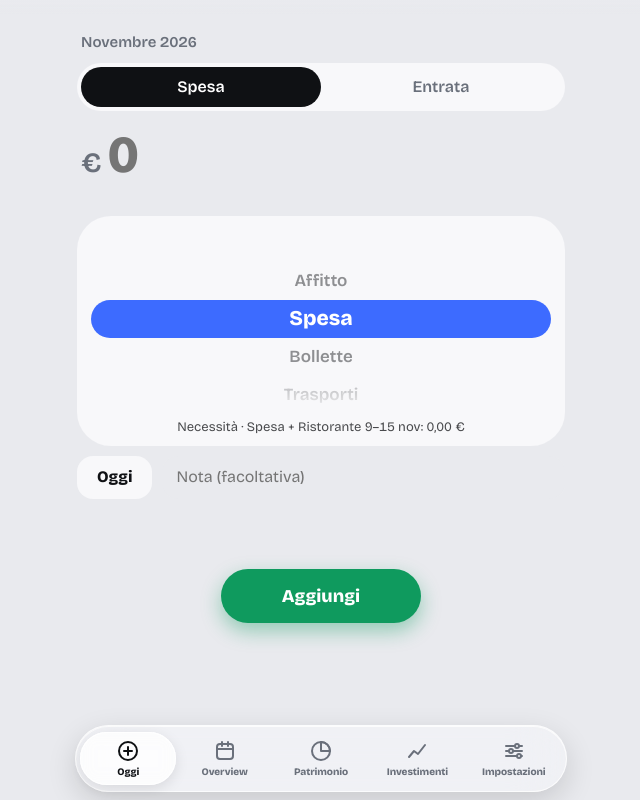
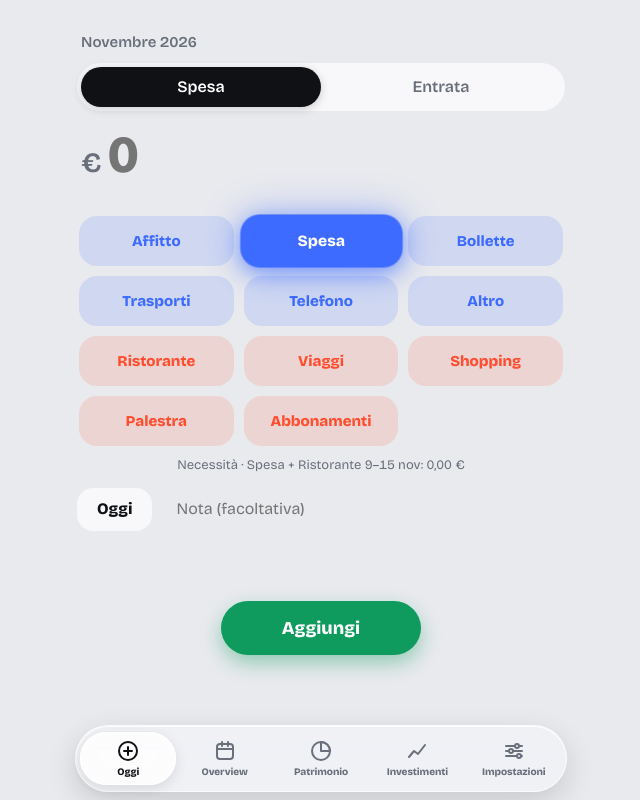
Before and after one commit to richi307/budgeting, a plain HTML site: page index.html in a window 1280 px wide. Shown: the whole page, without its empty margins (319-959 px from the left). Drawn offline with nearby package versions, Linux system fonts and the light colour scheme.

Commit message:
Add files via upload

```diff
--- a/index.html
+++ b/index.html
@@ -14,10 +14,10 @@
 <title>Spese</title>
 <link href="https://fonts.googleapis.com/css2?family=Bricolage+Grotesque:opsz,wght@12..96,400;12..96,600;12..96,800&display=swap" rel="stylesheet">
 <style>
-:root{--bg:#e9eaee;--card:#f8f8fa;--ink:#0f1114;--mute:#6a707b;--line:rgba(15,17,20,.08);--dark:#f8f8fa;--bn:#3d6bff;--bs:#ff4d2e;--acc:#ff4d2e;--n:#3d6bff;--s:#bd6f00;--r:#0f9a5e;--bad:#e5322d;--glass:rgba(248,248,250,.5);--hi:rgba(255,255,255,.75);--btn:#0f1114;--btnt:#fff;
+:root{--bg:#e9eaee;--card:#f8f8fa;--ink:#0f1114;--mute:#6a707b;--line:rgba(15,17,20,.08);--dark:#f8f8fa;--bn:#3d6bff;--bs:#ff4d2e;--c:#ff4d2e;--on:#fff;--acc:#ff4d2e;--n:#3d6bff;--s:#bd6f00;--r:#0f9a5e;--bad:#e5322d;--glass:rgba(248,248,250,.5);--hi:rgba(255,255,255,.75);--btn:#0f1114;--btnt:#fff;
 box-sizing:border-box;padding-top:env(safe-area-inset-top,0px);padding-bottom:env(safe-area-inset-bottom,0px)}
-@media (prefers-color-scheme:dark){:root:not([data-theme="light"]){--bg:#0b0c0e;--card:#17181c;--ink:#f3f4f6;--mute:#8b909b;--line:rgba(255,255,255,.09);--dark:#24262b;--bn:color-mix(in srgb,#7a98ff 55%,transparent);--bs:color-mix(in srgb,#ff4d2e 85%,transparent);--n:#7a98ff;--s:#ffb92e;--r:#2dd18a;--bad:#ff6b66;--glass:rgba(40,43,50,.5);--hi:rgba(255,255,255,.18);--btn:#f3f4f6;--btnt:#0f1114}}
-:root[data-theme="dark"]{--bg:#0b0c0e;--card:#17181c;--ink:#f3f4f6;--mute:#8b909b;--line:rgba(255,255,255,.09);--dark:#24262b;--bn:color-mix(in srgb,#7a98ff 55%,transparent);--bs:color-mix(in srgb,#ff4d2e 85%,transparent);--n:#7a98ff;--s:#ffb92e;--r:#2dd18a;--bad:#ff6b66;--glass:rgba(40,43,50,.5);--hi:rgba(255,255,255,.18);--btn:#f3f4f6;--btnt:#0f1114}
+@media (prefers-color-scheme:dark){:root:not([data-theme="light"]){--bg:#0b0c0e;--card:#17181c;--ink:#f3f4f6;--mute:#8b909b;--line:rgba(255,255,255,.09);--dark:#24262b;--bn:color-mix(in srgb,#7a98ff 55%,transparent);--bs:color-mix(in srgb,#ff4d2e 85%,transparent);--c:#ff6a4d;--on:#0f1114;--n:#7a98ff;--s:#ffb92e;--r:#2dd18a;--bad:#ff6b66;--glass:rgba(40,43,50,.5);--hi:rgba(255,255,255,.18);--btn:#f3f4f6;--btnt:#0f1114}}
+:root[data-theme="dark"]{--bg:#0b0c0e;--card:#17181c;--ink:#f3f4f6;--mute:#8b909b;--line:rgba(255,255,255,.09);--dark:#24262b;--bn:color-mix(in srgb,#7a98ff 55%,transparent);--bs:color-mix(in srgb,#ff4d2e 85%,transparent);--c:#ff6a4d;--on:#0f1114;--n:#7a98ff;--s:#ffb92e;--r:#2dd18a;--bad:#ff6b66;--glass:rgba(40,43,50,.5);--hi:rgba(255,255,255,.18);--btn:#f3f4f6;--btnt:#0f1114}
 *{box-sizing:border-box;-webkit-tap-highlight-color:transparent}
 body{margin:0;background:var(--bg);color:var(--ink);font:16px/1.4 "Bricolage Grotesque",-apple-system,BlinkMacSystemFont,"Helvetica Neue",Arial,sans-serif;font-variant-numeric:tabular-nums}
 main{max-width:520px;margin:0 auto;padding:16px 16px 120px}
@@ -96,6 +96,19 @@ button{transition:transform .25s cubic-bezier(.2,.8,.2,1),background-color .2s,o
 .top .row2{margin-bottom:10px}.top .row2 input{padding:10px 14px}.top .add{margin-bottom:0;height:54px}
 html{touch-action:pan-x pan-y}
 .top .add{display:flex;align-items:center;justify-content:center;width:fit-content;min-width:200px;padding:0 44px;margin:70px auto 0}
+.top .row2{margin-top:14px}
+.cats{height:264px}
+.wg{display:grid;grid-template-columns:repeat(3,1fr);gap:10px;padding:6px 2px 4px}
+.wd{height:50px;border-radius:18px;font-size:15px;font-weight:700;background:color-mix(in srgb,var(--g) 14%,transparent);color:var(--g)}
+.wd.nec{--g:var(--n)}.wd.sva{--g:var(--c)}
+.wd.on{background:var(--g);color:var(--on);transform:scale(1.04);box-shadow:0 0 0 1px color-mix(in srgb,var(--g) 55%,transparent),0 6px 20px color-mix(in srgb,var(--g) 55%,transparent),0 0 38px color-mix(in srgb,var(--g) 40%,transparent);animation:glow .6s ease-out}
+@keyframes glow{from{box-shadow:0 0 0 0 color-mix(in srgb,var(--g) 70%,transparent)}}
+.cats .hint{text-align:center;font-size:13px;color:var(--mute);opacity:1;margin-top:6px;min-height:18px}
+.cats:empty{height:0}
+.seg.sl{position:relative}
+.seg.sl .pl{position:absolute;top:4px;bottom:4px;left:4px;width:calc(50% - 4px);border-radius:999px;background:var(--btn);box-shadow:0 2px 10px rgba(0,0,0,.18);transition:transform .45s cubic-bezier(.3,1.3,.5,1)}
+.seg.sl button{position:relative;z-index:1;transition:color .25s}
+.seg.sl .on{background:none;color:var(--btnt);animation:none}
 </style>
 </head>
 <body>
@@ -152,9 +165,9 @@ const hintTxt=()=>{if(F.t!='spesa')return '';const y=+F.d.slice(0,4),m=+F.d.slic
 const dl=d=>d==today()?'Oggi':`${+d.slice(8)} ${MESI[+d.slice(5,7)-1].slice(0,3).toLowerCase()}`;
 function vOggi(){const n=new Date(),s=st(n.getFullYear(),n.getMonth()),sp=F.t=='spesa';
 return `<div class="top"><header class="hd"><div class="mute" style="font-size:15px;font-weight:600">${MESI[n.getMonth()]} ${n.getFullYear()}</div></header>
-<div class="seg"><button class="${sp?'on':''}" data-a="t" data-v="spesa">Spesa</button><button class="${sp?'':'on'}" data-a="t" data-v="entrata">Entrata</button></div>
+<div class="seg sl"><i class="pl" style="transform:translateX(${sp?0:100}%)"></i><button class="${sp?'on':''}" data-a="t" data-v="spesa">Spesa</button><button class="${sp?'':'on'}" data-a="t" data-v="entrata">Entrata</button></div>
 <div class="amtw"><div class="amtbox"><span>€</span><input id="amt" inputmode="decimal" placeholder="0" value="${esc(F.a)}" aria-label="Importo"></div><div class="mute" id="pv" style="padding:0 4px;min-height:20px"></div></div>
-${sp?`<div class="dev"><div class="wv"><div class="band ${CATS.nec.includes(F.c)?'n':'s'}" id="band"></div><div class="wheel" id="wh"><div class="wp"></div>${ALL.map(c=>`<div class="wi ${c==F.c?'on':''}">${c}</div>`).join('')}<div class="wp"></div></div></div><div class="hint" id="hint">${esc(hintTxt())}</div></div>`:''}
+<div class="cats">${sp?`<div class="wg">${ALL.map(c=>`<button class="wd ${CATS.nec.includes(c)?'nec':'sva'} ${c==F.c?'on':''}" data-a="c" data-c="${c}">${c}</button>`).join('')}</div><div class="hint" id="hint">${esc(hintTxt())}</div>`:''}</div>
 <div class="row2"><label class="dchip"><span id="dl">${dl(F.d)}</span><input id="dt" type="date" max="${today()}" value="${F.d}" aria-label="Data"></label><input id="nt" placeholder="Nota (facoltativa)" value="${esc(F.n)}"></div>
 <button class="add" data-a="add">Aggiungi</button>
 </div>`}
@@ -200,6 +213,9 @@ function toast(m){const e=document.createElement('div');e.id='toast';e.textConte
 function initWheel(){const w=$('#wh');if(!w)return;const it=[...w.querySelectorAll('.wi')];w.style.scrollBehavior='auto';w.scrollTop=ALL.indexOf(F.c)*38;let raf;
 w.addEventListener('scroll',()=>{cancelAnimationFrame(raf);raf=requestAnimationFrame(()=>{const i=Math.max(0,Math.min(ALL.length-1,Math.round(w.scrollTop/38)));if(ALL[i]!=F.c){F.c=ALL[i];it.forEach((x,j)=>x.classList.toggle('on',j==i));$('#band').className='band '+(CATS.nec.includes(F.c)?'n':'s');$('#hint').textContent=hintTxt()}})});
 it.forEach((x,i)=>x.onclick=()=>{w.style.scrollBehavior='smooth';w.scrollTo({top:i*38})})}
+function slide(old,r1,r2){const pl=$('.seg.sl .pl');if(pl){pl.style.transition='none';pl.style.transform=`translateX(${old=='spesa'?0:100}%)`;void pl.offsetWidth;pl.style.transition='';pl.style.transform=`translateX(${F.t=='spesa'?0:100}%)`}
+const f=(s,y)=>{const e=$(s);if(e&&e.animate){const d=y-e.getBoundingClientRect().top;if(d)e.animate([{transform:`translateY(${d}px)`},{transform:'none'}],{duration:450,easing:'cubic-bezier(.22,1,.36,1)'})}};f('.row2',r1);f('.add',r2);
+const c=$('.cats .wg');if(c&&c.animate)c.animate([{opacity:0,transform:'translateY(10px)'},{opacity:1,transform:'none'}],{duration:400,easing:'cubic-bezier(.22,1,.36,1)'})}
 function pos(){const nb=document.querySelector('.tb.on'),i=$('#tabs .ind');if(!i)return;if(nb){i.style.opacity=1;i.style.width=nb.offsetWidth+'px';i.style.transform=`translateX(${nb.offsetLeft}px)`}else i.style.opacity=0}
 let tk=0;function pg(){const t=$('.top'),b=$('.below');if(!t||!b)return;const mx=b.offsetTop-40,p=Math.max(0,Math.min(1,mx>0?scrollY/mx:0)),q=Math.max(0,Math.min(1,(p-.25)/.75));
 t.style.opacity=1-Math.min(1,p*1.3);t.style.transform=`translateY(${-p*30}px) scale(${1-.06*p})`;t.style.pointerEvents=p>.5?'none':'';
@@ -213,7 +229,8 @@ if(POP){const a=$('.add');if(a){a.classList.remove('pp');void a.offsetWidth;a.cl
 requestAnimationFrame(()=>$('#tabs .ind').classList.add('rdy'))}
 document.addEventListener('click',e=>{const el=e.target.closest('[data-a]');if(!el)return;const a=el.dataset.a,d=el.dataset;if(a!='bsave'&&a!='note')CP='';if(a!='rst')RS=false;if(['tab','mese','back','yr','py'].includes(a))ANIM=true;
 if(a=='tab'){tab=d.t;M=d.t=='anno'?new Date().getMonth():null;if(d.t=='anno')Y=cy();if(d.t=='pat')PY=cy();RO=false;scrollTo(0,0)}
-else if(a=='t')F.t=d.v;
+else if(a=='t'){if(F.t==d.v)return;const old=F.t,r1=$('.row2').getBoundingClientRect().top,r2=$('.add').getBoundingClientRect().top;F.t=d.v;render();slide(old,r1,r2);return}
+else if(a=='c')F.c=d.c;
 else if(a=='add'){const v=num(F.a);if(!(v>0)){toast('Inserisci un importo');return}
  if(F.t=='spesa')S.tx.push({id:Date.now(),d:F.d,c:F.c,a:v,n:F.n.trim()});else S.inc.push({id:Date.now(),d:F.d,a:v,n:F.n.trim()});
  save();F.a='';F.n='';toast(F.t=='spesa'?'Spesa aggiunta':'Entrata aggiunta');POP=true}
```
